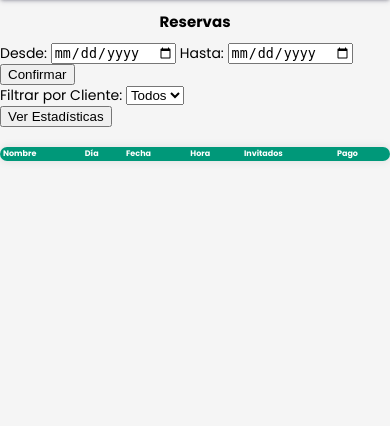
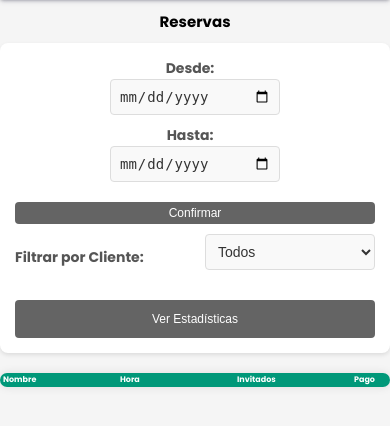
Before and after one commit to FrancoPanfilo/FrancoPanfilo.github.io, a PHP site: page /AzaleaGolf/Historial/index.html in a window 390 px wide. Shown: the part 41-467 px from the top of the page. Run offline with PHP 8.4, Linux system fonts and the light colour scheme; some libraries are stand-ins or nearby versions.

Commit message:
conectado

```diff
--- a/AzaleaGolf/Clientes/index.html
+++ b/AzaleaGolf/Clientes/index.html
@@ -26,6 +26,9 @@
         <li>
           <a href="../Historial/index.html">Historial</a>
         </li>
+        <li>
+          <a href="../Simulador/index.html">PDF</a>
+        </li>
       </ul>
       <div class="hamburger">
         <span class="line"></span>
@@ -46,6 +49,9 @@
         </li>
         <li>
           <a href="../Historial/index.html">Historial</a>
+        </li>
+        <li>
+          <a href="../Simulador/index.html">PDF</a>
         </li>
       </ul>
     </div>
--- a/AzaleaGolf/Cuponeras/index.html
+++ b/AzaleaGolf/Cuponeras/index.html
@@ -26,6 +26,9 @@
         <li>
           <a href="../Historial/index.html">Historial</a>
         </li>
+        <li>
+          <a href="../Simulador/index.html">PDF</a>
+        </li>
       </ul>
       <div class="hamburger">
         <span class="line"></span>
@@ -46,6 +49,9 @@
         </li>
         <li>
           <a href="../Historial/index.html">Historial</a>
+        </li>
+        <li>
+          <a href="../Simulador/index.html">PDF</a>
         </li>
       </ul>
     </div>
--- a/AzaleaGolf/Historial/index.html
+++ b/AzaleaGolf/Historial/index.html
@@ -68,6 +68,9 @@
         <li><a href="../Cuponeras/index.html">Agregar Cuponera</a></li>
         <li><a href="../Clientes/index.html">Clientes</a></li>
         <li><a href="">Historial</a></li>
+        <li>
+          <a href="../Simulador/index.html">PDF</a>
+        </li>
       </ul>
       <div class="hamburger">
         <span class="line"></span>
@@ -81,6 +84,9 @@
         <li><a href="../Cuponeras/index.html">Agregar Cuponera</a></li>
         <li><a href="../Clientes/index.html">Clientes</a></li>
         <li><a href="">Historial</a></li>
+        <li>
+          <a href="../Simulador/index.html">PDF</a>
+        </li>
       </ul>
     </div>
     <main>
@@ -106,8 +112,6 @@
         <thead>
           <tr>
             <th>Nombre</th>
-            <th>Día</th>
-            <th>Fecha</th>
             <th>Hora</th>
             <th>Invitados</th>
             <th>Pago</th>
--- a/AzaleaGolf/Historial/script.js
+++ b/AzaleaGolf/Historial/script.js
@@ -92,7 +92,9 @@ document.addEventListener("DOMContentLoaded", async () => {
     const sortedReservations = filteredReservations.sort((a, b) => {
       const dateComparison = new Date(a.date) - new Date(b.date);
       if (dateComparison === 0) {
-        return new Date(`${a.date}T${a.time}) - new Date(${b.date}T${b.time}`);
+        return (
+          new Date(`${a.date}T${a.time}`) - new Date(`${b.date}T${b.time}`)
+        );
       }
       return dateComparison;
     });
@@ -142,8 +144,6 @@ document.addEventListener("DOMContentLoaded", async () => {
     const row = document.createElement("tr");
     row.innerHTML = `
       <td>${name}</td>
-      <td>${day}</td>
-      <td>${formattedDate}</td>
       <td>${formattedTime}</td>
       <td>${guests}</td>
       <td><input type="checkbox" class="payment-checkbox" ${
--- a/AzaleaGolf/Historial/styles.css
+++ b/AzaleaGolf/Historial/styles.css
@@ -15,6 +15,79 @@ main {
 }
 
 /* Estilo para la tabla de reservas */
+#reservations-table {
+  width: 100%;
+  border-collapse: collapse;
+}
+
+/* Asignar ancho a cada columna */
+#reservations-table th:nth-child(1),
+#reservations-table td:nth-child(1) {
+  width: 30%;
+}
+
+#reservations-table th:nth-child(2),
+#reservations-table td:nth-child(2) {
+  width: 30%;
+}
+
+#reservations-table th:nth-child(3),
+#reservations-table td:nth-child(3) {
+  width: 30%;
+}
+
+#reservations-table th:nth-child(4),
+#reservations-table td:nth-child(4) {
+  width: 10%;
+}
+.filters {
+  display: flex;
+  justify-content: space-between;
+  align-items: center;
+  background-color: #fff;
+  padding: 15px;
+  border-radius: 8px;
+  box-shadow: 0 2px 4px rgba(0, 0, 0, 0.1);
+  margin-bottom: 20px;
+  flex-wrap: wrap; /* Para permitir que los elementos se ajusten en pantallas pequeñas */
+}
+
+.filters > div {
+  display: flex;
+  align-items: center;
+  margin-bottom: 10px; /* Espacio entre elementos en pantallas pequeñas */
+}
+
+.filters label {
+  margin-right: 10px;
+  font-weight: bold;
+  color: #555;
+}
+
+.filters input[type="date"],
+.filters select {
+  padding: 8px;
+  border: 1px solid #ddd;
+  border-radius: 4px;
+  background-color: #f9f9f9;
+  color: #333;
+  font-size: 14px;
+}
+
+.filters button {
+  padding: 4px 8px;
+  background-color: #646464;
+  color: #fff;
+  border: none;
+  border-radius: 4px;
+  font-size: 12px;
+  cursor: pointer;
+  transition: background-color 0.3s ease;
+}
+
+.filters button:hover {
+  background-color: #676869;
+}
 table {
   width: 100%;
   border-collapse: collapse;
@@ -40,10 +113,6 @@ tbody tr {
   border-bottom: 1px solid #dddddd;
 }
 
-tbody tr:nth-of-type(even) {
-  background-color: #f3f3f3;
-}
-
 tbody tr:last-of-type {
   border-bottom: 2px solid #009879;
 }
@@ -57,9 +126,47 @@ tbody td {
   font-weight: bold;
   text-align: center;
 }
-
+.day-header:hover {
+  scale: 1;
+}
+tr:hover {
+  background-color: #dbdbdbb4;
+}
 /* Estilos para pantallas pequeñas */
 @media screen and (max-width: 600px) {
+  .date-filter {
+    display: flex;
+    flex-direction: column;
+  }
+  .filters {
+    flex-direction: column; /* Apilar los elementos en columna en lugar de fila */
+    align-items: flex-start; /* Alinear elementos al inicio en columna */
+  }
+
+  .filters > div {
+    width: 100%; /* Ocupa todo el ancho disponible */
+    justify-content: space-between; /* Distribuye el contenido en los elementos internos */
+  }
+
+  .filters button {
+    align-self: center; /* Centrar el botón en dispositivos móviles */
+    width: 100%; /* Hacer que el botón ocupe todo el ancho disponible */
+    margin-top: 10px; /* Espacio superior para separar el botón del resto */
+  }
+
+  .filters input[type="date"],
+  .filters select {
+    width: calc(
+      50% - 10px
+    ); /* Ocupa el 50% del ancho menos un pequeño margen */
+    margin-bottom: 10px; /* Añadir un margen inferior para separar los campos */
+  }
+
+  /* Asegurarse de que el botón de estadísticas se vea bien */
+  #stats-btn {
+    width: 100%;
+    padding: 12px;
+  }
   body {
     font-size: 14px;
   }
--- a/AzaleaGolf/index.html
+++ b/AzaleaGolf/index.html
@@ -25,6 +25,9 @@
         <li>
           <a href="Historial/index.html">Historial</a>
         </li>
+        <li>
+          <a href="Simulador/index.html">PDF</a>
+        </li>
       </ul>
       <div class="hamburger">
         <span class="line"></span>
@@ -45,6 +48,9 @@
         </li>
         <li>
           <a href="Historial/index.html">Historial</a>
+        </li>
+        <li>
+          <a href="Simulador/index.html">PDF</a>
         </li>
       </ul>
     </div>
```
Also changed, not shown: AzaleaGolf/Simulador/index.html (+51 -5 lines), AzaleaGolf/Simulador/script.js (+8 -8 lines), AzaleaGolf/styles.css (+7 -4 lines).
